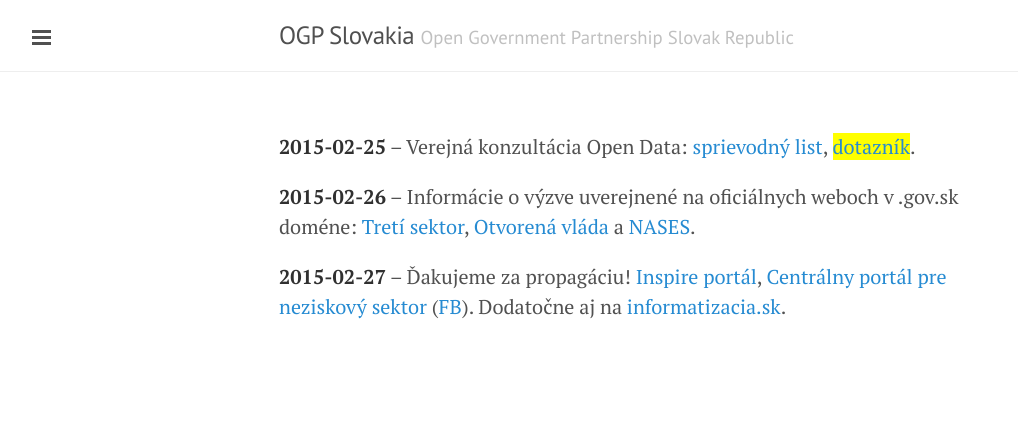
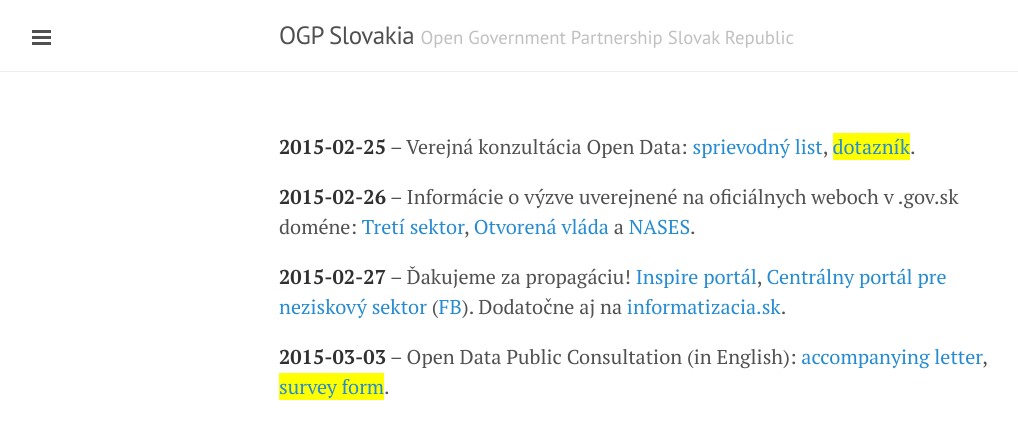
Before and after one commit to ogpslovakia/ogpslovakia.github.io, a Jekyll site: the page built from index.md, in a window 1280 px wide. Shown: the top 439 px of the page, without its empty margins (1-1019 px from the left). Built offline with Jekyll 4.4.1, drawn with Linux system fonts in a browser that asks for light colours; Markdown is read by kramdown in place of the engine named in the settings.

Commit message:
EN consultation: add links to the main page

```diff
--- a/index.md
+++ b/index.md
@@ -8,3 +8,5 @@ layout: default
 **2015-02-26** -- Informácie o výzve uverejnené na oficiálnych weboch v .gov.sk doméne: [Tretí sektor](http://www.tretisektor.gov.sk/vyzva-verejna-konzultacia-datasety-verejnej-spravy/), [Otvorená vláda](http://www.otvorenavlada.gov.sk/vyzva-verejna-konzultacia-datasety-verejnej-spravy/) a [NASES](http://nases.gov.sk/26674/usvros-a-nases-vyhlasuju-verejnu-konzultaciu-s-cielom-zistit-zaujem-o-data-verejnej-spravy.php).
 
 **2015-02-27** -- Ďakujeme za propagáciu! [Inspire portál](http://inspire.enviroportal.sk/clanky/verejna-konzultacia-sk-open-data), [Centrálny portál pre neziskový sektor](http://www.itretisektor.sk/clanok-52_36-4413/Verejna_konzultacia_datasety_verejnej_spravy.html) ([FB](https://www.facebook.com/1SNSC/posts/858491040874104)). Dodatočne aj na [informatizacia.sk](http://www.informatizacia.sk/sledovane_temy-usvros-a-nases-vyhlasili-verejnu-konzultaciu-s-cielom-zistit-zaujem-o-data-verejnej-spravy/19971c).
+
+**2015-03-03** -- Open Data Public Consultation (in English): [accompanying letter](http://bit.ly/opendataconsultation), <span style="background-color: yellow;">[survey form](http://bit.ly/consultation2015)</span>.
```
